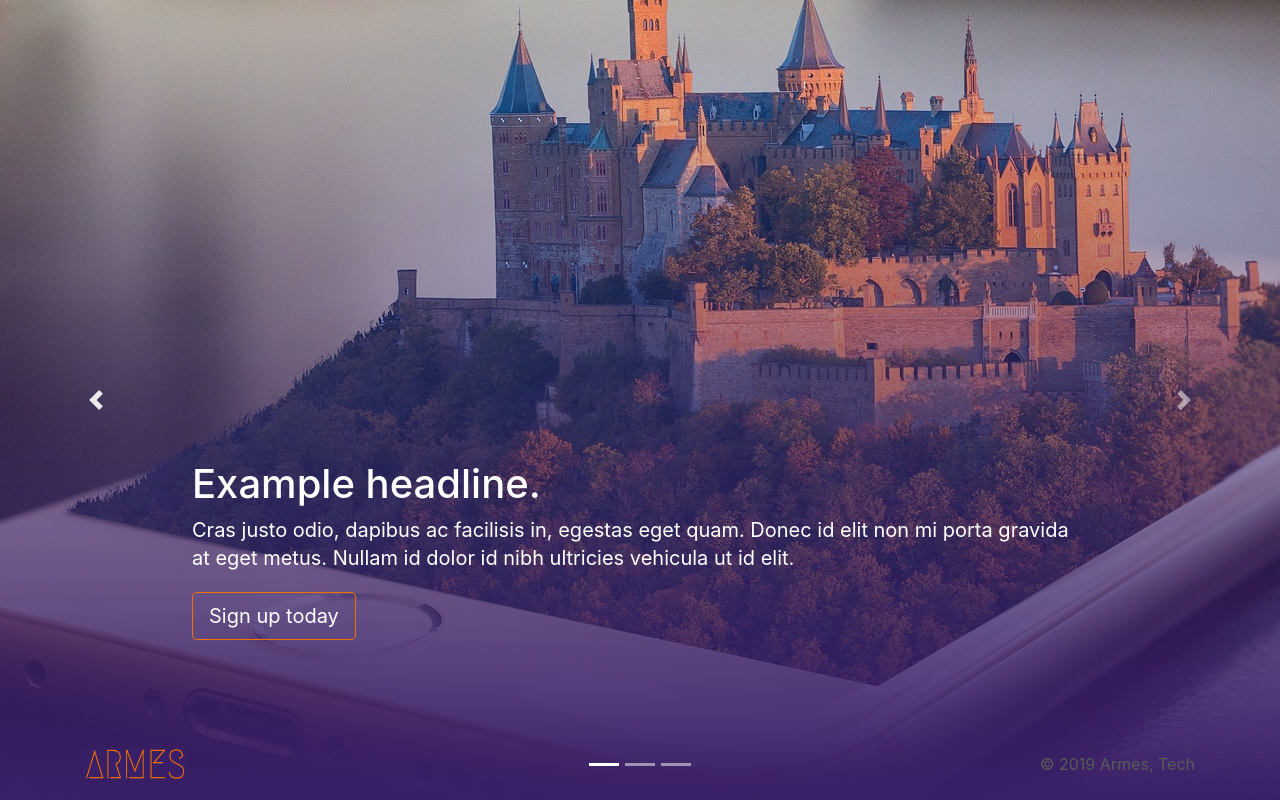
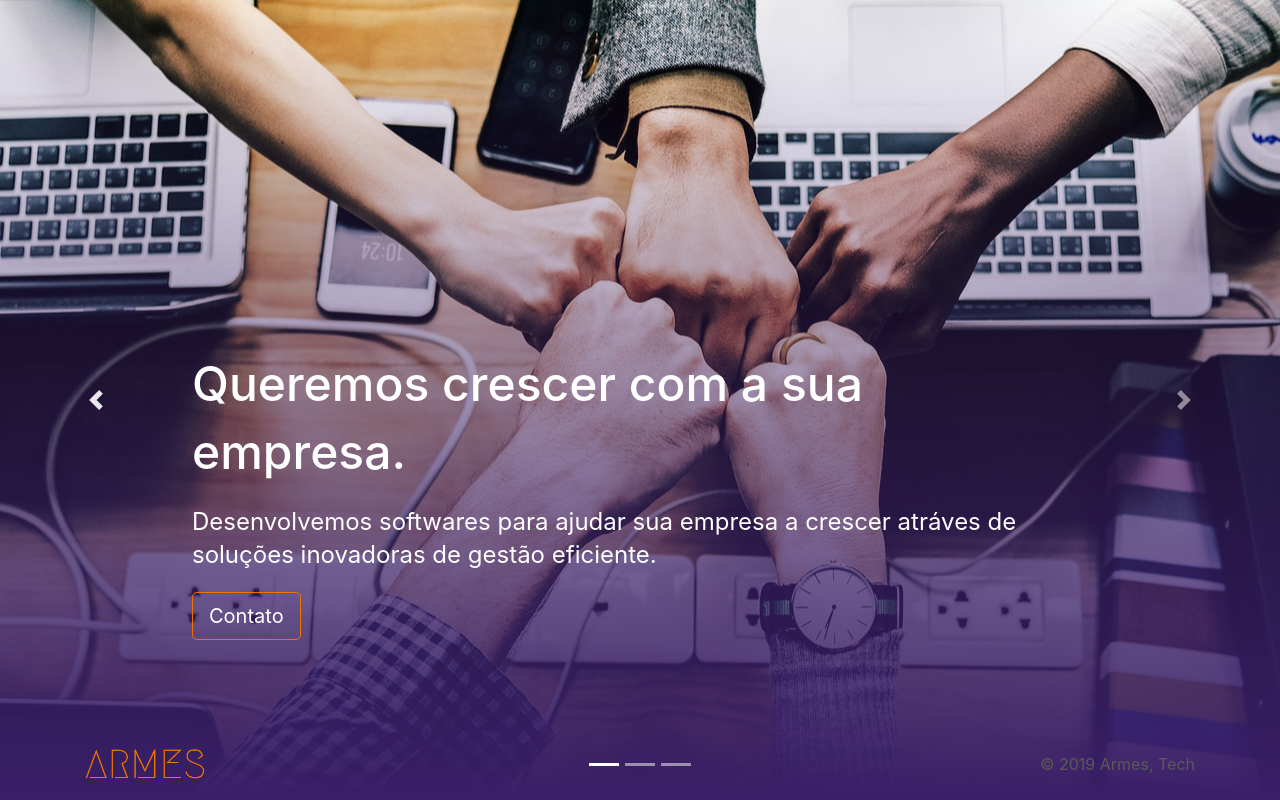
Before and after one commit to MariaEduardaSpiess/armes-tech-site, a PHP site: page / in a window 1280 px wide. Run offline with PHP 8.4, Linux system fonts and the light colour scheme.

Commit message:
now with real text

```diff
--- a/carousel.css
+++ b/carousel.css
@@ -33,15 +33,15 @@ footer {
   }
 
   .first {
-    background:  linear-gradient( to top, #391f67, transparent ), url(slide1.jpg) center;
+    background:  linear-gradient( to top, #391f67, transparent ), url(slide2.jpg) center;
   }
 
   .second {
-    background:  linear-gradient( to top, #391f67, transparent ), url(slide2.jpg) center;
+    background:  linear-gradient( to top, #391f67, transparent ), url(slide3.jpg) center;
   }
 
   .third {
-    background:  linear-gradient( to top, #391f67, transparent ), url(slide3.jpg) center;
+    background:  linear-gradient( to top, #391f67, transparent ), url(slide4.jpg) center;
   }
 
   .carousel-item > img {
@@ -64,7 +64,13 @@ footer {
     /* Bump up size of carousel content */
     .carousel-caption p {
       margin-bottom: 1.25rem;
-      font-size: 1.25rem;
+      font-size: 1.5rem;
+      line-height: 1.4;
+    }
+
+    .carousel-caption h1 {
+      margin-bottom: 1.25rem;
+      font-size: 3rem;
       line-height: 1.4;
     }
   }
@@ -76,6 +82,12 @@ footer {
 
     .carousel-caption h1 {
       font-size: 2rem;
+    }
+
+    .brand {
+      width: 90px;
+      height: 25px;
+      margin-bottom: -22px;
     }
   }
 
@@ -91,4 +103,10 @@ footer {
     .carousel-caption p {
       margin-bottom: 0;
     }
+
+    .brand {
+      width: 90px;
+      height: 25px;
+      margin-bottom: -25px;
+    }
   }
--- a/index.html
+++ b/index.html
@@ -30,27 +30,28 @@
           <div class="carousel-item active first">
             <div class="container">
               <div class="carousel-caption text-left">
-                <h1>Example headline.</h1>
-                <p>Cras justo odio, dapibus ac facilisis in, egestas eget quam. Donec id elit non mi porta gravida at eget metus. Nullam id dolor id nibh ultricies vehicula ut id elit.</p>
-                <p><a class="btn btn-lg button" href="#" role="button">Sign up today</a></p>
+                <h1>Queremos crescer com a sua empresa.</h1>
+                <p>Desenvolvemos softwares para ajudar sua empresa a crescer atráves de soluções inovadoras de gestão eficiente.</p>
+                <p><a class="btn btn-lg button" data-target="#myCarousel" data-slide-to="2" role="button">Contato</a></p>
               </div>
             </div>
           </div>
           <div class="carousel-item second">
             <div class="container">
               <div class="carousel-caption">
-                <h1>Another example headline.</h1>
-                <p>Cras justo odio, dapibus ac facilisis in, egestas eget quam. Donec id elit non mi porta gravida at eget metus. Nullam id dolor id nibh ultricies vehicula ut id elit.</p>
-                <p><a class="btn btn-lg button" href="#" role="button">Learn more</a></p>
+                <h1>Precisa de um software sob medida?</h1>
+                <p>Venha conversar conosco, vamos agilizar seus processos e crescer juntos!</p>
+                <p><a class="btn btn-lg button" data-target="#myCarousel" data-slide-to="2" role="button">Contato</a></p>
               </div>
             </div>
           </div>
           <div class="carousel-item third">
             <div class="container">
               <div class="carousel-caption text-right">
-                <h1>One more for good measure.</h1>
-                <p>Cras justo odio, dapibus ac facilisis in, egestas eget quam. Donec id elit non mi porta gravida at eget metus. Nullam id dolor id nibh ultricies vehicula ut id elit.</p>
-                <p><a class="btn btn-lg button" href="#" role="button">Browse gallery</a></p>
+                <h1>Converse com a gente!</h1>
+                <p>Email: contato@armes.tech</p>
+                <p>Celular: (47) 9 9286-9472</p>
+                <!-- <p><a class="btn btn-lg button" href="#" role="button">Browse gallery</a></p> -->
               </div>
             </div>
           </div>
@@ -69,7 +70,7 @@
         <!-- FOOTER -->
         <footer class="footer">
             <div class="container">
-                <a class="navbar-brand" href="#"><img src="ARMES.png" alt="logo" width="100" height="30" class="mt-4"></a>
+                <a class="navbar-brand" href="#"><img class="mt-4 brand" src="ARMES.png" alt="logo" width="120" height="30"></a>
                 <p class="float-right mt-4 pt-2">&copy; 2019 Armes, Tech</p>
             </div>
         </footer>
```
Also changed, not shown: ARMES.png, slide3.jpg, slide4.jpg (added).
